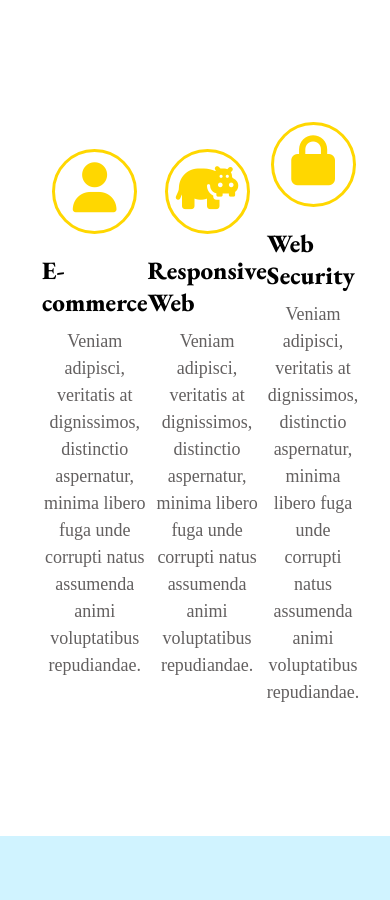
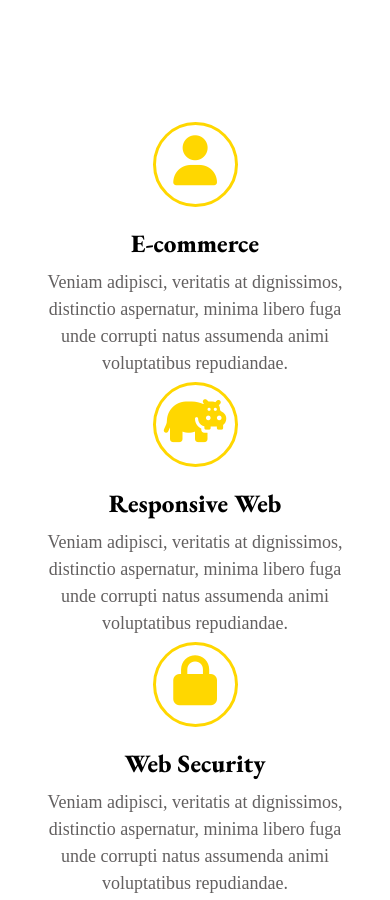
Before and after one commit to Adriannan23/Kodilla-4-module, a website: page index.html in a window 390 px wide. Shown: the part 1162-2062 px from the top of the page. Drawn offline with nearby package versions, Linux system fonts and the light colour scheme.

Commit message:
Add media

```diff
--- a/sass/style.scss
+++ b/sass/style.scss
@@ -332,3 +332,15 @@ bottom: 160px;
     font-family: 'EB Garamond', serif;
 }
 }
+
+@media (max-width: 767px) {
+
+container {
+  display: flex;
+}
+
+.offer {
+  display: flex;
+  flex-direction: column;
+}
+}
```
Also changed, not shown: css/style.css, 1 other file.
